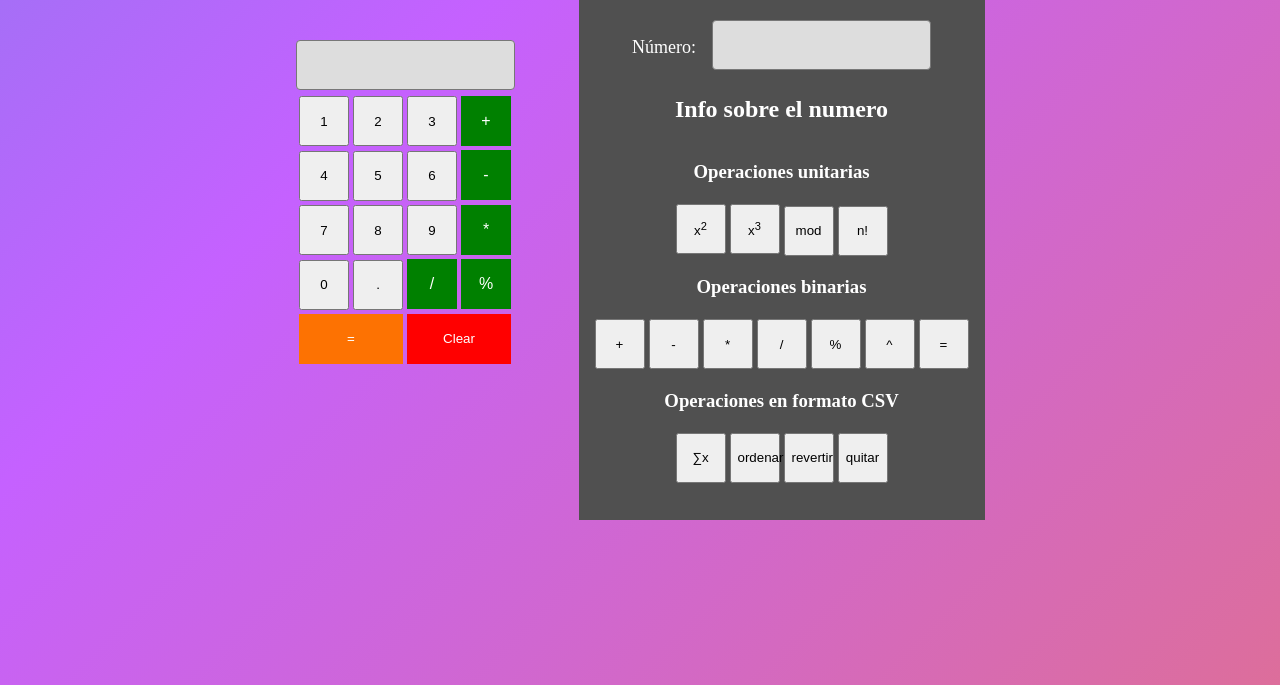
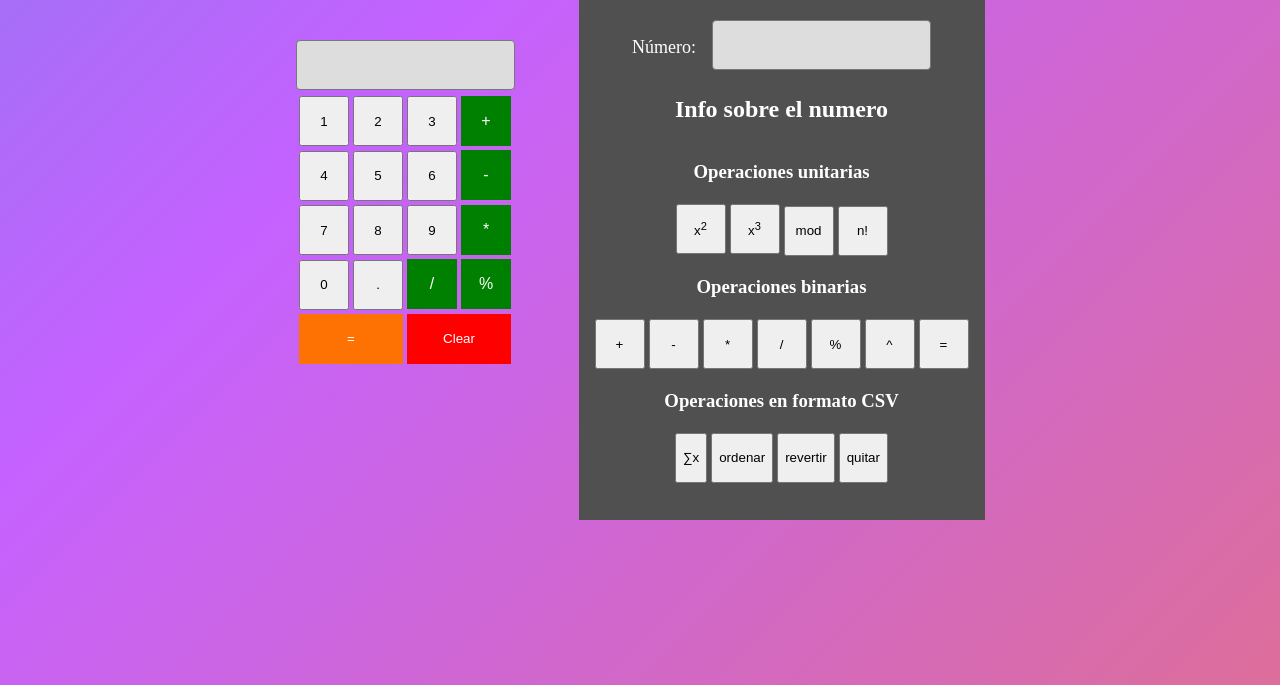
Before and after one commit to javivalerovila2/Calculadora, a plain HTML site: page index.html in a window 1280 px wide. Shown: the part 115-800 px from the top of the page. Drawn offline with Linux system fonts and the light colour scheme.

Commit message:
final changes

```diff
--- a/index_css.css
+++ b/index_css.css
@@ -82,6 +82,12 @@ div.results input {
 	font-size: 16px;
 }
 
+#sumatorio,#ordenar,#revertir,#quitar {
+	width: max-content;
+}
+
+
+
 @keyframes gradient {
 	0% {
 		background-position: 0% 50%;
```
